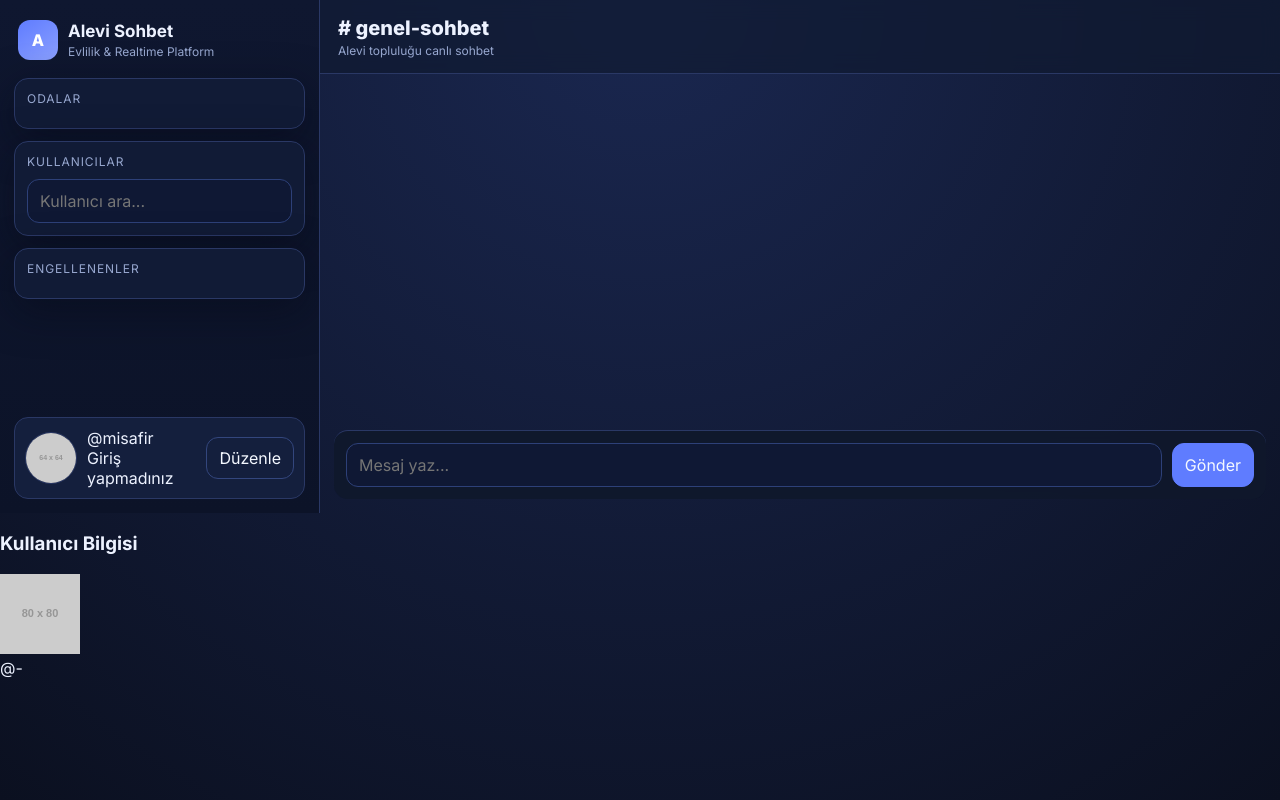
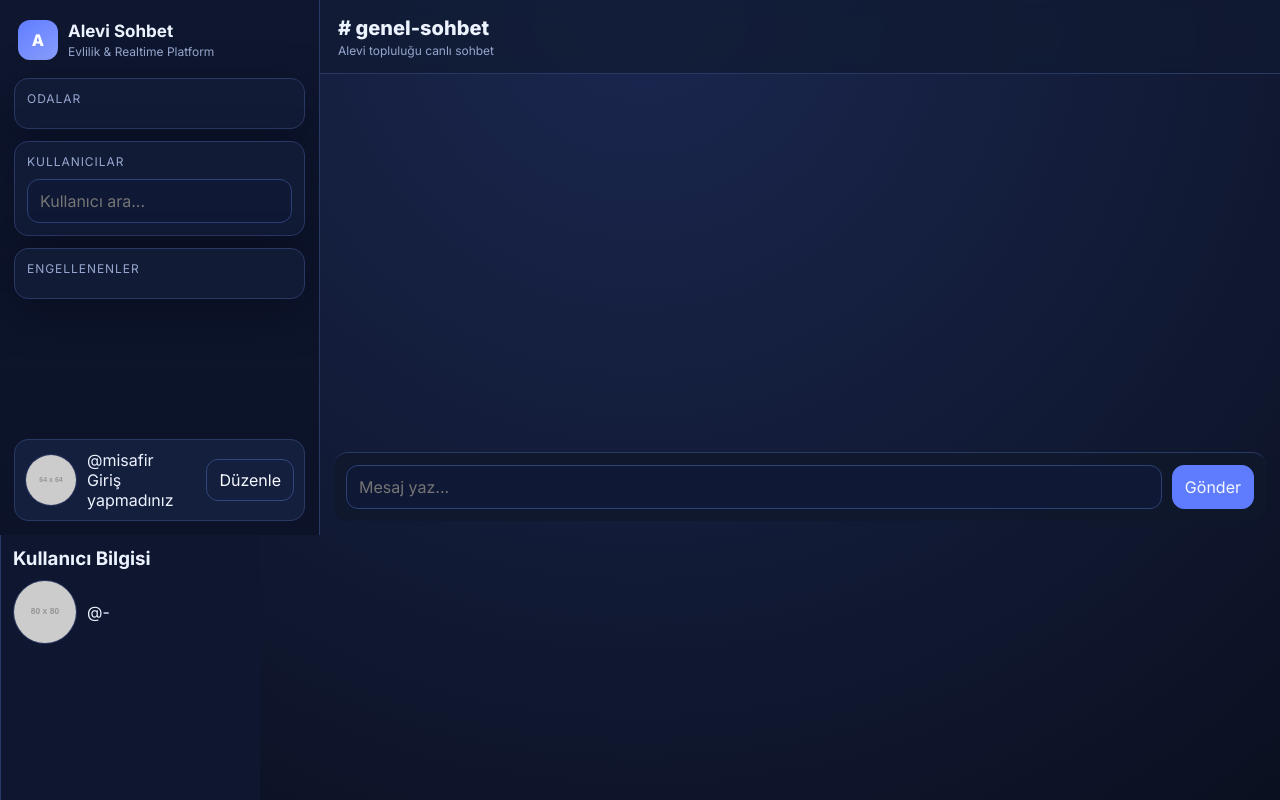
Before and after one commit to YusufPro1249/alevichat, a PHP site: page / in a window 1280 px wide. Run offline with PHP 8.4, Linux system fonts and the light colour scheme; grey boxes labelled with a size stand in for pictures from a placeholder-image service; some libraries are stand-ins or nearby versions.

Commit message:
Update style.css

```diff
--- a/style.css
+++ b/style.css
@@ -147,6 +147,7 @@ body {
   display: flex;
   flex-direction: column;
   gap: 10px;
+  scroll-behavior: smooth;
 }
 
 .messages::-webkit-scrollbar { width: 10px; }
@@ -315,3 +316,30 @@ body {
 .msg__avatar:hover {
   transform: scale(1.15);
 }
+
+
+.user-panel {
+  width: 260px;
+  border-left: 1px solid var(--border);
+  background: #0f1730;
+  padding: 12px;
+  overflow: auto;
+}
+
+.user-box {
+  display: flex;
+  gap: 10px;
+  align-items: center;
+  margin-bottom: 10px;
+}
+
+.user-box img {
+  width: 64px;
+  height: 64px;
+  border-radius: 50%;
+  border: 1px solid var(--border);
+}
+
+.user-panel h3 {
+  margin: 0 0 10px;
+}
```
